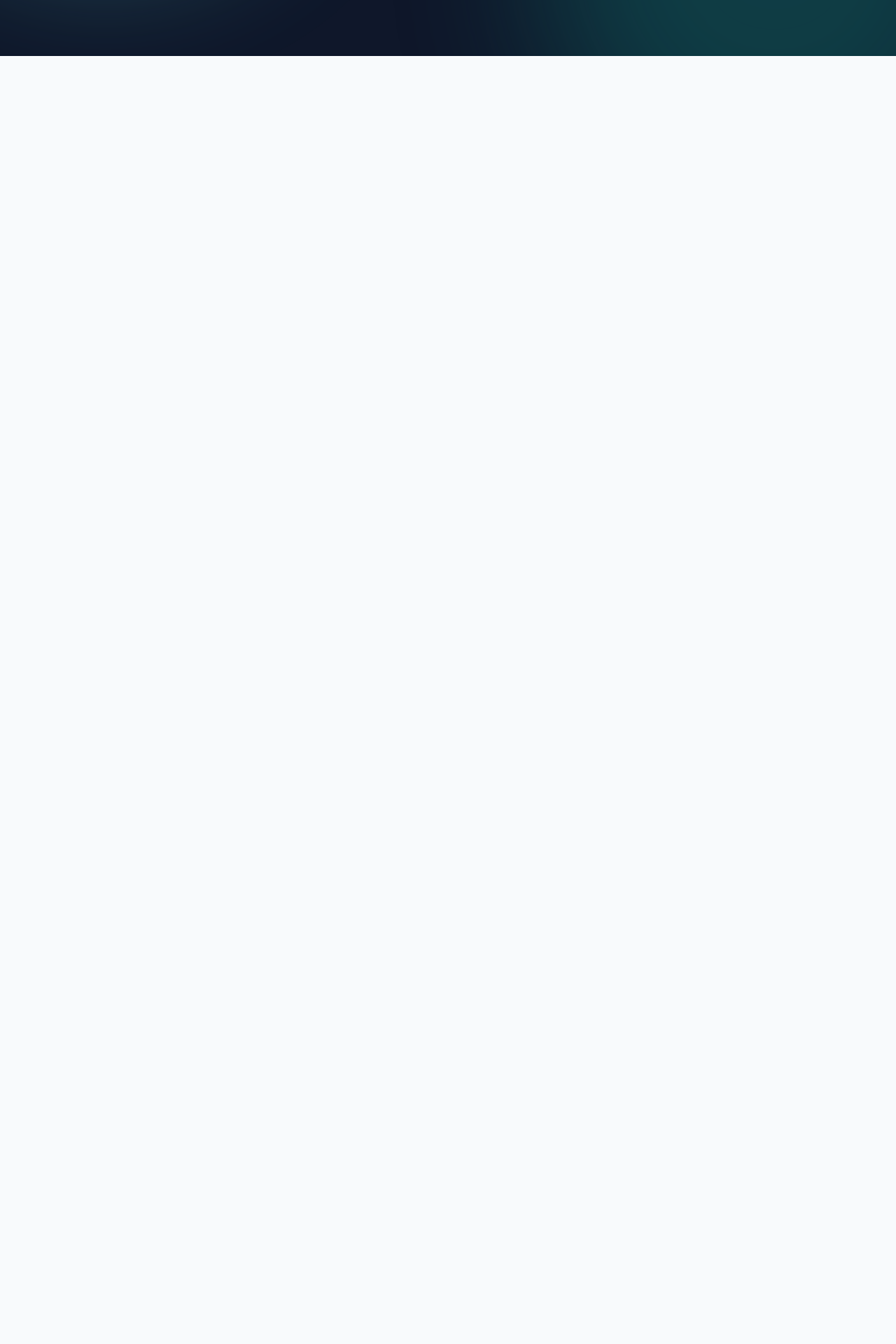
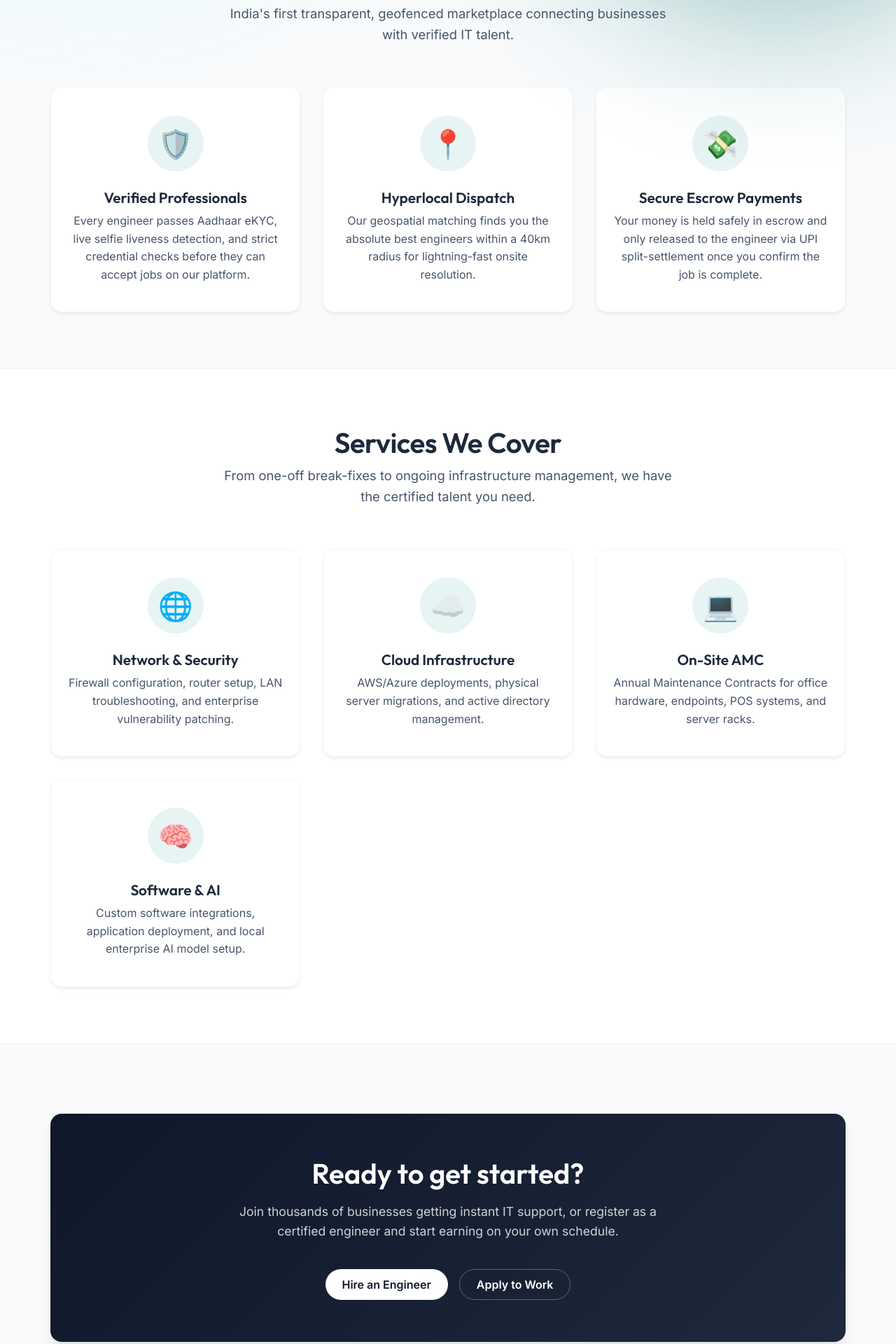
Before and after one commit to pradeipk/spotengine-frontend, a Next.js app: page / in a window 1280 px wide. Shown: the part 720-2640 px from the top of the page at 70% size. Before the commit the page ends 800 px from the top, so only its background shows below. Built offline with nearby package versions, Linux system fonts and the light colour scheme.

Commit message:
feat: Redesign landing page with light-themed content sections and improved structure

```diff
--- a/src/app/page.module.css
+++ b/src/app/page.module.css
@@ -1,8 +1,7 @@
 .main {
-  min-height: 100vh;
   position: relative;
-  overflow: hidden;
-  background-color: var(--dark-bg-primary);
+  overflow-x: hidden;
+  background-color: var(--bg-primary);
 }
 
 /* Navigation */
@@ -101,14 +100,12 @@
   color: var(--text-primary);
 }
 
-/* Hero Section */
 .hero {
-  min-height: 100vh;
+  padding: 140px var(--space-xl) 100px;
   display: flex;
   flex-direction: column;
   justify-content: center;
   align-items: center;
-  padding: var(--space-xl);
   position: relative;
   z-index: 10;
 }
@@ -243,3 +240,126 @@
     transform: translate(5%, 5%) scale(1.1);
   }
 }
+
+/* New Content Sections */
+.section {
+  padding: 80px var(--space-xl);
+  max-width: 1200px;
+  margin: 0 auto;
+}
+
+@media (max-width: 768px) {
+  .section {
+    padding: 60px var(--space-md);
+  }
+}
+
+.bgAlt {
+  background-color: var(--bg-secondary);
+  border-top: 1px solid rgba(0,0,0,0.05);
+  border-bottom: 1px solid rgba(0,0,0,0.05);
+}
+
+.sectionHeader {
+  text-align: center;
+  margin-bottom: 60px;
+}
+
+.sectionHeader h2 {
+  font-size: clamp(2rem, 4vw, 2.5rem);
+  color: var(--text-primary);
+  margin-bottom: var(--space-sm);
+  letter-spacing: -0.5px;
+}
+
+.sectionHeader p {
+  font-size: 1.15rem;
+  color: var(--text-secondary);
+  max-width: 650px;
+  margin: 0 auto;
+  line-height: 1.6;
+}
+
+.grid {
+  display: grid;
+  grid-template-columns: repeat(auto-fit, minmax(280px, 1fr));
+  gap: var(--space-xl);
+}
+
+.card {
+  padding: 40px var(--space-lg);
+  display: flex;
+  flex-direction: column;
+  align-items: center;
+  text-align: center;
+  background: var(--bg-secondary);
+  border-radius: var(--radius-lg);
+  box-shadow: 0 4px 6px -1px rgba(0, 0, 0, 0.05), 0 2px 4px -1px rgba(0, 0, 0, 0.03);
+  transition: transform 0.2s ease, box-shadow 0.2s ease;
+  border: 1px solid rgba(0,0,0,0.04);
+}
+
+.card:hover {
+  transform: translateY(-5px);
+  box-shadow: 0 10px 15px -3px rgba(0, 0, 0, 0.1);
+}
+
+.cardIcon {
+  font-size: 2.5rem;
+  margin-bottom: var(--space-lg);
+  background: rgba(13, 148, 136, 0.1);
+  width: 80px;
+  height: 80px;
+  display: flex;
+  align-items: center;
+  justify-content: center;
+  border-radius: 50%;
+}
+
+.card h3 {
+  font-size: 1.3rem;
+  margin-bottom: var(--space-sm);
+  color: var(--text-primary);
+  font-weight: 600;
+}
+
+.card p {
+  color: var(--text-secondary);
+  font-size: 1rem;
+  line-height: 1.6;
+}
+
+.footerCta {
+  background: linear-gradient(135deg, var(--dark-bg-primary) 0%, #1e293b 100%);
+  padding: 60px var(--space-xl);
+  text-align: center;
+  color: white;
+  border-radius: var(--radius-lg);
+  margin: 20px auto;
+  max-width: 1200px;
+  display: flex;
+  flex-direction: column;
+  align-items: center;
+  box-shadow: 0 20px 25px -5px rgba(0, 0, 0, 0.1);
+}
+
+.footerCta h2 {
+  color: white;
+  margin-bottom: var(--space-md);
+  font-size: clamp(1.75rem, 4vw, 2.5rem);
+}
+
+.footerCta p {
+  color: rgba(255, 255, 255, 0.8);
+  margin-bottom: 40px;
+  max-width: 600px;
+  font-size: 1.1rem;
+  line-height: 1.6;
+}
+
+.ctaButtons {
+  display: flex;
+  gap: var(--space-md);
+  flex-wrap: wrap;
+  justify-content: center;
+}
--- a/src/app/page.tsx
+++ b/src/app/page.tsx
@@ -57,9 +57,9 @@ export default function Home() {
   };
 
   return (
-    <div className="dark-surface">
-      <div className={styles.main}>
-        {/* Navbar */}
+    <div className={styles.main}>
+      {/* Dark Hero Surface */}
+      <div className="dark-surface">
         <nav className={`${styles.navbar} glass-panel`}>
           <div className={styles.logo}>
             Spot Engineer <span className={styles.comingSoon}>(Coming Soon)</span>
@@ -72,7 +72,6 @@ export default function Home() {
           </div>
         </nav>
 
-        {/* Hero Section */}
         <section className={styles.hero}>
           <div className={`${styles.heroContent} animate-slide-up`}>
             <h1 className={styles.title}>
@@ -111,12 +110,83 @@ export default function Home() {
               </Button>
             </form>
           </div>
+
+          <div className={styles.orb1}></div>
+          <div className={styles.orb2}></div>
         </section>
+      </div>
 
-        {/* Floating abstract decorative elements */}
-        <div className={styles.orb1}></div>
-        <div className={styles.orb2}></div>
+      {/* Light Content Sections - Marketing Content */}
+      <section className={styles.section}>
+        <div className={styles.sectionHeader}>
+          <h2>Why Choose SpotEngineer?</h2>
+          <p>India's first transparent, geofenced marketplace connecting businesses with verified IT talent.</p>
+        </div>
+        <div className={styles.grid}>
+          <div className={styles.card}>
+            <div className={styles.cardIcon}>🛡️</div>
+            <h3>Verified Professionals</h3>
+            <p>Every engineer passes Aadhaar eKYC, live selfie liveness detection, and strict credential checks before they can accept jobs on our platform.</p>
+          </div>
+          <div className={styles.card}>
+            <div className={styles.cardIcon}>📍</div>
+            <h3>Hyperlocal Dispatch</h3>
+            <p>Our geospatial matching finds you the absolute best engineers within a 40km radius for lightning-fast onsite resolution.</p>
+          </div>
+          <div className={styles.card}>
+            <div className={styles.cardIcon}>💸</div>
+            <h3>Secure Escrow Payments</h3>
+            <p>Your money is held safely in escrow and only released to the engineer via UPI split-settlement once you confirm the job is complete.</p>
+          </div>
+        </div>
+      </section>
+
+      {/* Full width alternative background */}
+      <div className={styles.bgAlt}>
+        <section className={styles.section}>
+          <div className={styles.sectionHeader}>
+            <h2>Services We Cover</h2>
+            <p>From one-off break-fixes to ongoing infrastructure management, we have the certified talent you need.</p>
+          </div>
+          <div className={styles.grid}>
+            <div className={styles.card}>
+              <div className={styles.cardIcon}>🌐</div>
+              <h3>Network & Security</h3>
+              <p>Firewall configuration, router setup, LAN troubleshooting, and enterprise vulnerability patching.</p>
+            </div>
+            <div className={styles.card}>
+              <div className={styles.cardIcon}>☁️</div>
+              <h3>Cloud Infrastructure</h3>
+              <p>AWS/Azure deployments, physical server migrations, and active directory management.</p>
+            </div>
+            <div className={styles.card}>
+              <div className={styles.cardIcon}>💻</div>
+              <h3>On-Site AMC</h3>
+              <p>Annual Maintenance Contracts for office hardware, endpoints, POS systems, and server racks.</p>
+            </div>
+            <div className={styles.card}>
+              <div className={styles.cardIcon}>🧠</div>
+              <h3>Software & AI</h3>
+              <p>Custom software integrations, application deployment, and local enterprise AI model setup.</p>
+            </div>
+          </div>
+        </section>
       </div>
+
+      <section className={styles.section}>
+        <div className={styles.footerCta}>
+          <h2>Ready to get started?</h2>
+          <p>Join thousands of businesses getting instant IT support, or register as a certified engineer and start earning on your own schedule.</p>
+          <div className={styles.ctaButtons}>
+            <Link href="/register">
+              <Button style={{ background: '#ffffff', color: '#0f172a', border: 'none' }}>Hire an Engineer</Button>
+            </Link>
+            <Link href="/register">
+              <Button style={{ background: 'transparent', border: '1px solid rgba(255,255,255,0.3)', color: '#ffffff' }}>Apply to Work</Button>
+            </Link>
+          </div>
+        </div>
+      </section>
     </div>
   );
 }
```
Also changed, not shown: 1 other file (tests, documents, lock files or other folders).
